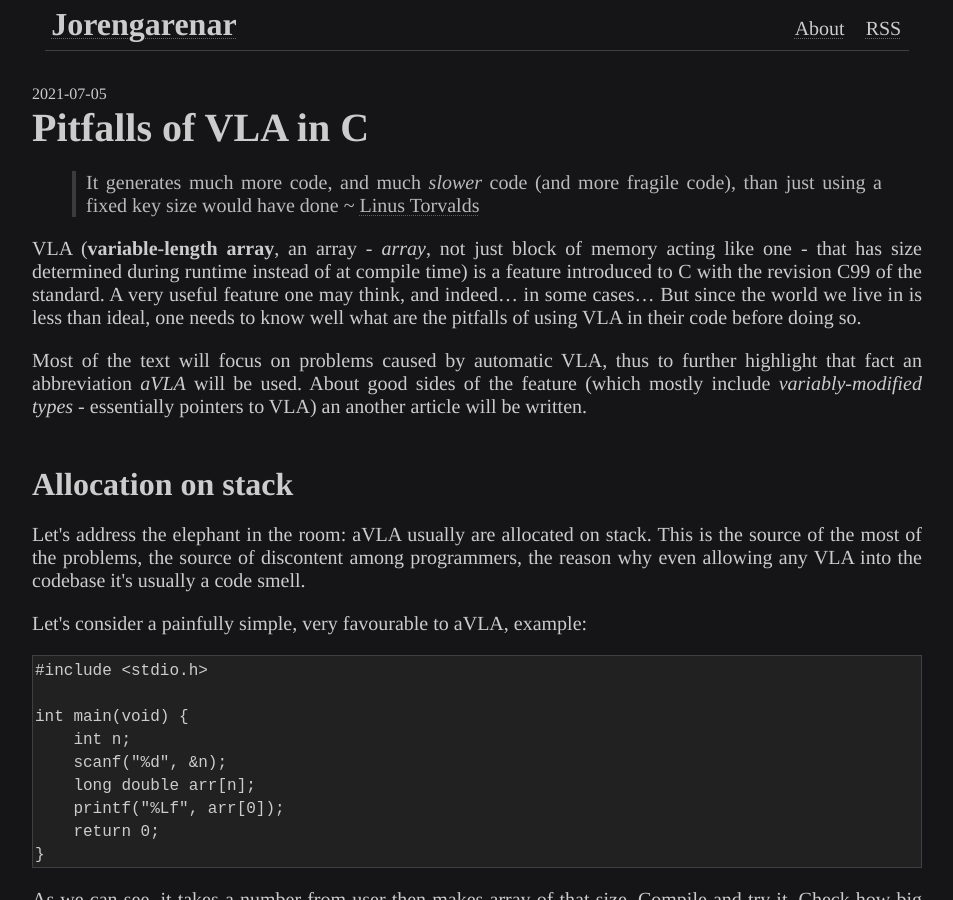
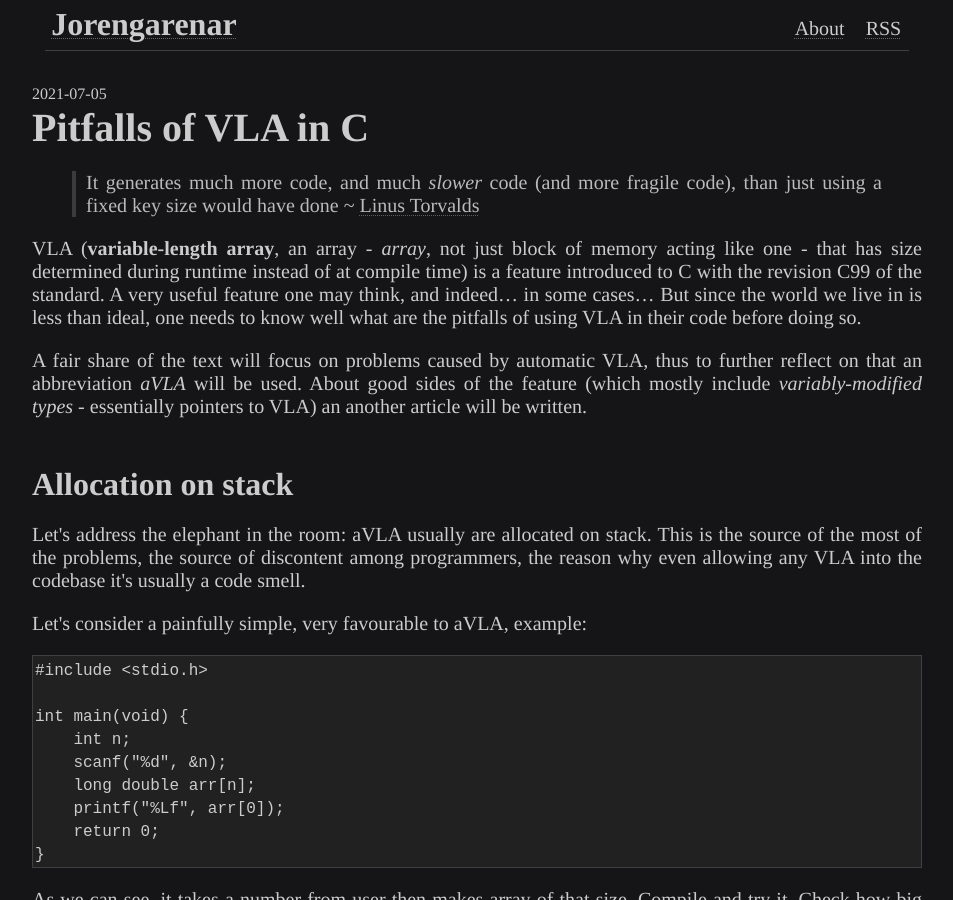
Before and after one commit to Jorenar/blog, a Jekyll site: the page built from _posts/2021-07-05-vla-pitfalls.md, in a window 1280 px wide and 900 px high. Shown: the whole window, without its empty margins (163-1116 px from the left). Built offline with Jekyll 4.4.1, drawn with Linux system fonts in a browser that asks for light colours.

Commit message:
deploy: 17fdfcf99ac983ab8a6d7d22b86aad88e88ce195

```diff
--- a/_posts/2021-07-05-vla-pitfalls.md
+++ b/_posts/2021-07-05-vla-pitfalls.md
@@ -16,8 +16,8 @@ A very useful feature one may think, and indeed... in some cases...
 But since the world we live in is less than ideal, one needs to know well what
 are the pitfalls of using VLA in their code before doing so.
 
-Most of the text will focus on problems caused by automatic VLA, thus to
-further highlight that fact an abbreviation _aVLA_ will be used.
+A fair share of the text will focus on problems caused by automatic VLA,
+thus to further reflect on that an abbreviation _aVLA_ will be used.
 About good sides of the feature (which mostly include _variably-modified
 types_ - essentially pointers to VLA) an another article will be written.
 
```
